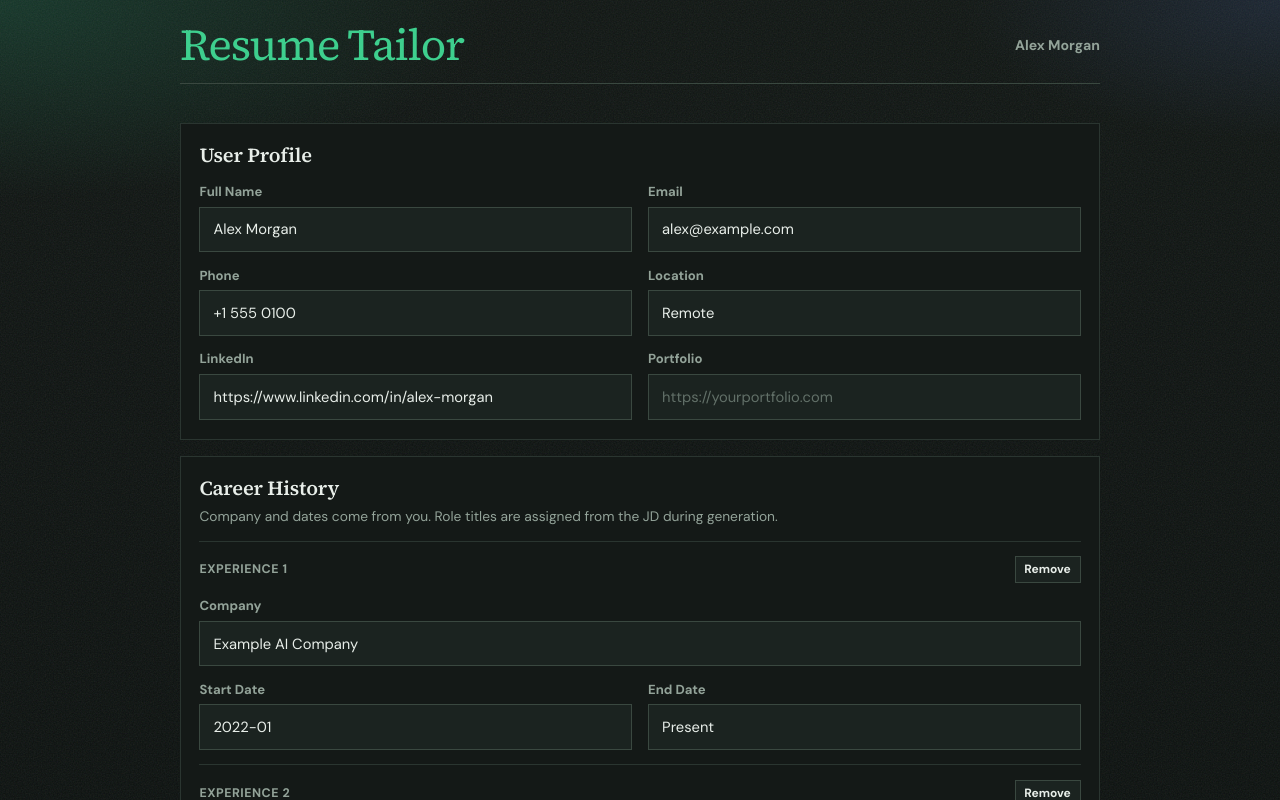
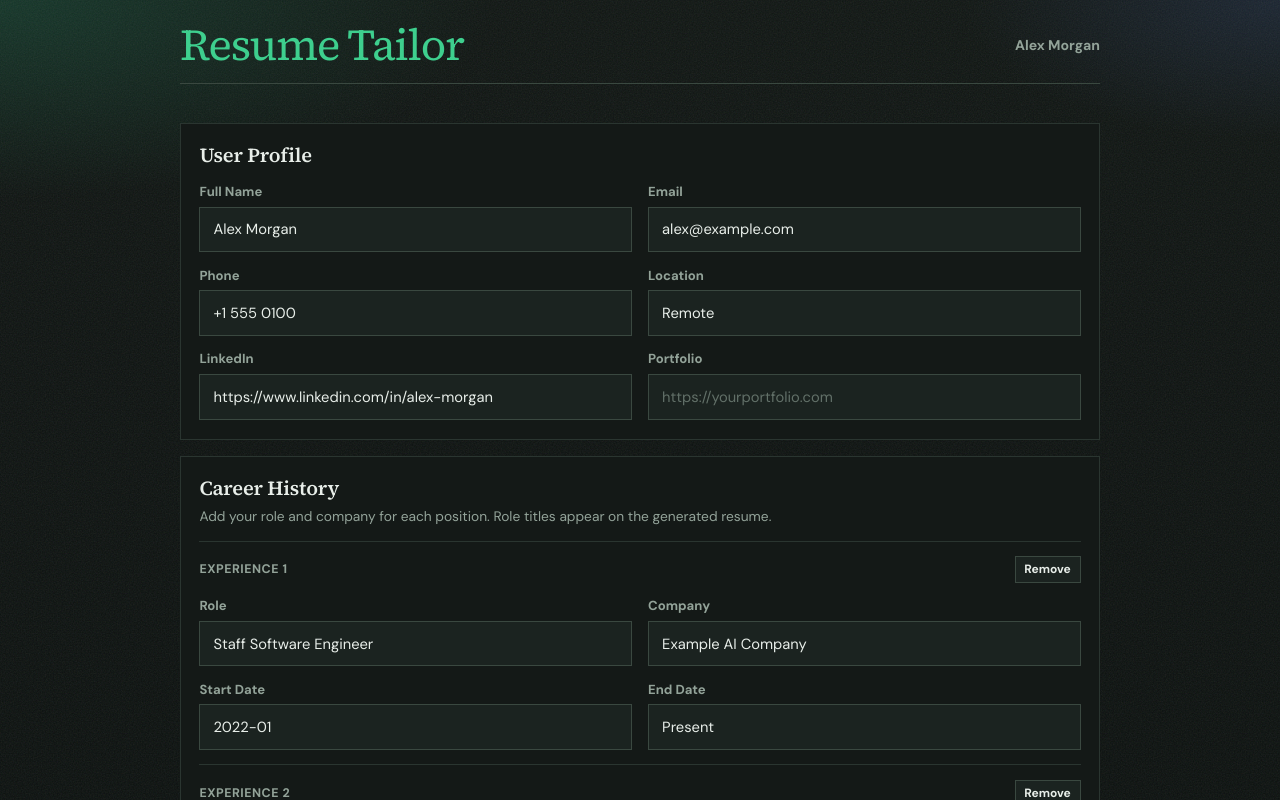
Before and after one commit to mathen-stack/cursor_2, a Next.js app in the folder resume-generator-shell/apps/web/: page / in a window 1280 px wide. Shown: the top 800 px of the page. Built offline with nearby package versions, Linux system fonts and the light colour scheme.

Commit message:
Add role field to each career experience entry
Expose a Role input on experience sections, store it as optional
roleTitle on CareerEntry, and prefer it for assignedRole on the
generated resume when provided.

Co-authored-by: mathen-stack <mathen-stack@users.noreply.github.com>

```diff
--- a/resume-generator-shell/apps/web/app/components/resume-generator.tsx
+++ b/resume-generator-shell/apps/web/app/components/resume-generator.tsx
@@ -54,12 +54,14 @@ export default function ResumeGenerator() {
     careerHistory: [
       {
         experienceId: "EXP-001",
+        roleTitle: "Staff Software Engineer",
         companyName: "Example AI Company",
         startDate: "2022-01",
         endDate: "Present",
       },
       {
         experienceId: "EXP-002",
+        roleTitle: "Software Engineer",
         companyName: "Example Software Company",
         startDate: "2018-03",
         endDate: "2021-12",
@@ -91,7 +93,10 @@ export default function ResumeGenerator() {
       profile.careerHistory.length > 0 &&
       profile.careerHistory.every(
         (entry) =>
-          entry.companyName.trim() && entry.startDate.trim() && entry.endDate.trim(),
+          entry.roleTitle?.trim() &&
+          entry.companyName.trim() &&
+          entry.startDate.trim() &&
+          entry.endDate.trim(),
       ) &&
       profile.education.length > 0 &&
       profile.education.every(
@@ -120,9 +125,16 @@ export default function ResumeGenerator() {
   function updateCareer(index: number, field: keyof CareerEntry, value: string) {
     setProfile((current) => ({
       ...current,
-      careerHistory: current.careerHistory.map((entry, entryIndex) =>
-        entryIndex === index ? { ...entry, [field]: value } : entry,
-      ),
+      careerHistory: current.careerHistory.map((entry, entryIndex) => {
+        if (entryIndex !== index) return entry;
+        if (field === "roleTitle") {
+          const updated = { ...entry };
+          if (value.trim()) updated.roleTitle = value;
+          else delete updated.roleTitle;
+          return updated;
+        }
+        return { ...entry, [field]: value };
+      }),
     }));
   }
 
@@ -325,8 +337,8 @@ export default function ResumeGenerator() {
             <div>
               <h2>Career History</h2>
               <p className="hint">
-                Company and dates come from you. Role titles are assigned from the JD
-                during generation.
+                Add your role and company for each position. Role titles appear on the
+                generated resume.
               </p>
             </div>
           </div>
@@ -345,7 +357,20 @@ export default function ResumeGenerator() {
                 </button>
               </div>
               <div className="profile-grid">
-                <label className="profile-field profile-field-full">
+                <label className="profile-field">
+                  <span>Role</span>
+                  <input
+                    type="text"
+                    name={`roleTitle-${entry.experienceId}`}
+                    placeholder="Senior Software Engineer"
+                    value={entry.roleTitle ?? ""}
+                    onChange={(event: ChangeEvent<HTMLInputElement>) =>
+                      updateCareer(index, "roleTitle", event.target.value)
+                    }
+                  />
+                </label>
+
+                <label className="profile-field">
                   <span>Company</span>
                   <input
                     type="text"
--- a/resume-generator-shell/packages/contracts/src/common/profile.ts
+++ b/resume-generator-shell/packages/contracts/src/common/profile.ts
@@ -11,6 +11,7 @@ export const PersonalInformationSchema = z.object({
 
 export const CareerEntrySchema = z.object({
   experienceId: z.string().min(1),
+  roleTitle: z.string().min(1).optional(),
   companyName: z.string().min(1),
   startDate: z.string().min(4),
   endDate: z.string().min(4),
--- a/resume-generator-shell/packages/engines/src/experience/mocks/mock-sub-engines.ts
+++ b/resume-generator-shell/packages/engines/src/experience/mocks/mock-sub-engines.ts
@@ -402,7 +402,9 @@ export const mockExperienceValidator: ExperienceValidator = {
       startDate: entry.startDate,
       endDate: entry.endDate,
       assignedRole:
-        roleByExperience.get(entry.experienceId) ?? "Software Engineer",
+        entry.roleTitle?.trim() ||
+        roleByExperience.get(entry.experienceId) ||
+        "Software Engineer",
       bullets: grouped.get(entry.experienceId) ?? [],
     }));
 
--- a/resume-generator-shell/packages/engines/src/experience/validation/real-experience-validator.ts
+++ b/resume-generator-shell/packages/engines/src/experience/validation/real-experience-validator.ts
@@ -511,7 +511,10 @@ export class RealExperienceValidator implements ExperienceValidator {
         companyName: entry.companyName,
         startDate: entry.startDate,
         endDate: entry.endDate,
-        assignedRole: assignment?.assignedRole ?? "Software Engineer",
+        assignedRole:
+          entry.roleTitle?.trim() ||
+          assignment?.assignedRole ||
+          "Software Engineer",
         bullets,
       };
     });
```
Also changed, not shown: resume-generator-shell/apps/web/app/components/experience-generator.tsx (+25 -4 lines).
